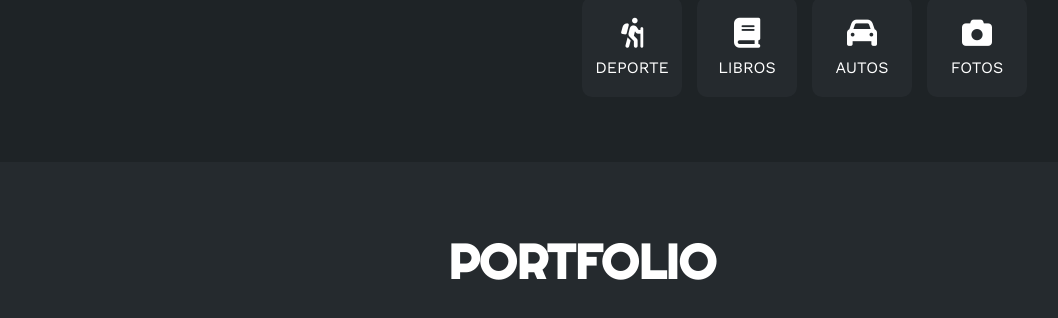
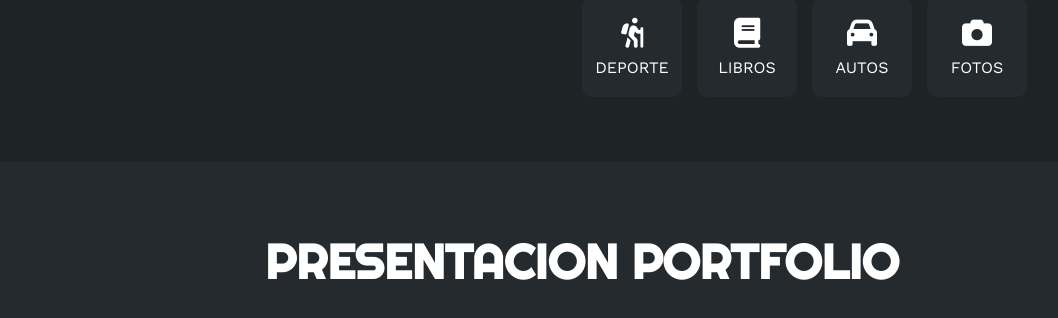
Before and after one commit to deyvidpaucar/PresentacionPortafolio, a plain HTML site: page index.html in a window 1280 px wide. Shown: the part 1191-1509 px from the top of the page, without its empty margins (58-1116 px from the left). Drawn offline with nearby package versions, Linux system fonts and the light colour scheme.

Commit message:
Update index.html

```diff
--- a/index.html
+++ b/index.html
@@ -125,7 +125,7 @@
     <!-- SECCION PORTFOLIO -->
     <section id="portfolio" class="portfolio">
         <div class="contenido-seccion">
-            <h2>PORTFOLIO</h2>
+            <h2> PRESENTACION PORTFOLIO</h2>
             <div class="galeria">
                 <div class="proyecto">
                     <a href="https://hcig2.gmasesorescontables.com/"><img src="img/paginaweb.png" alt="">
```
